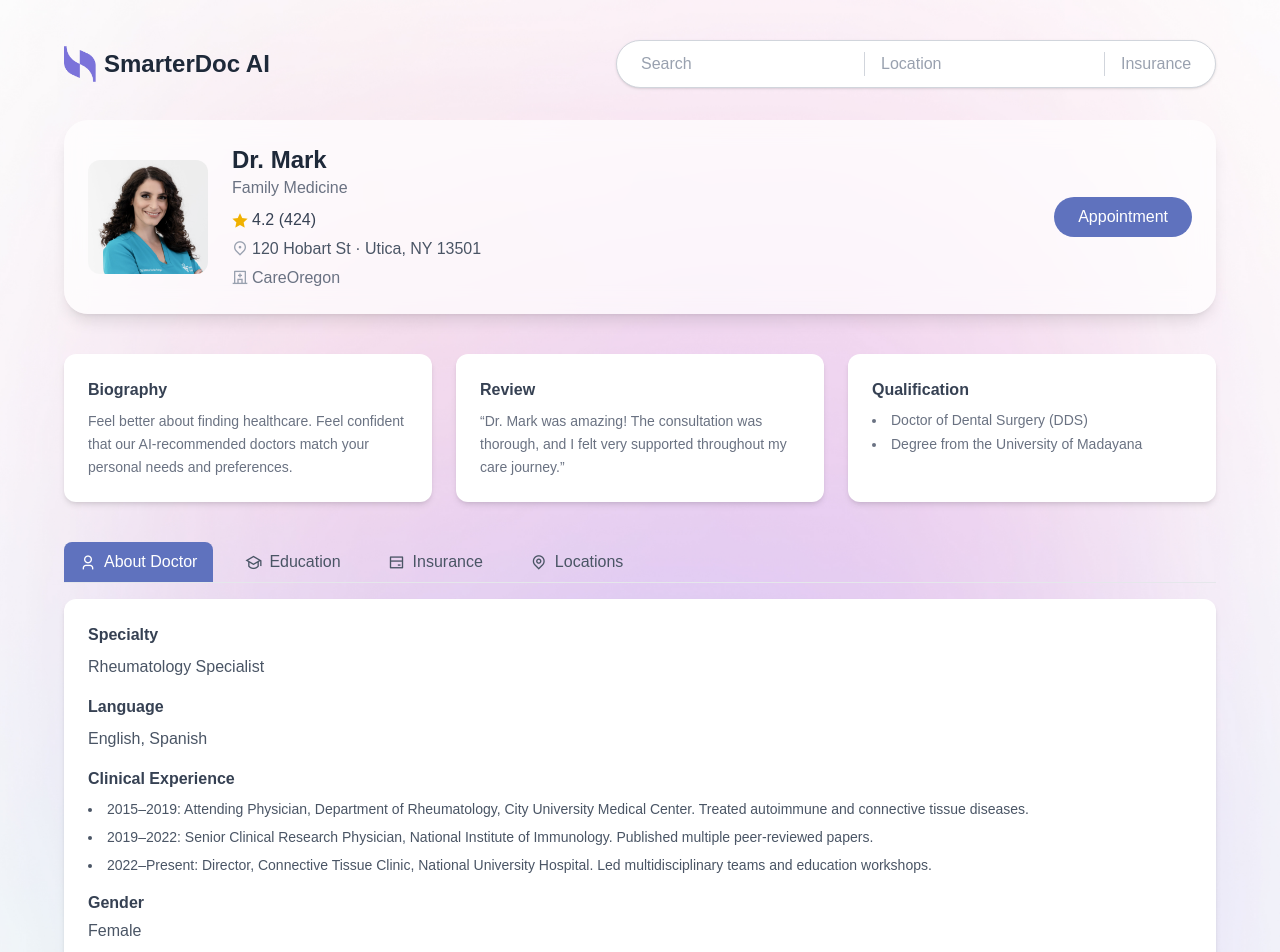
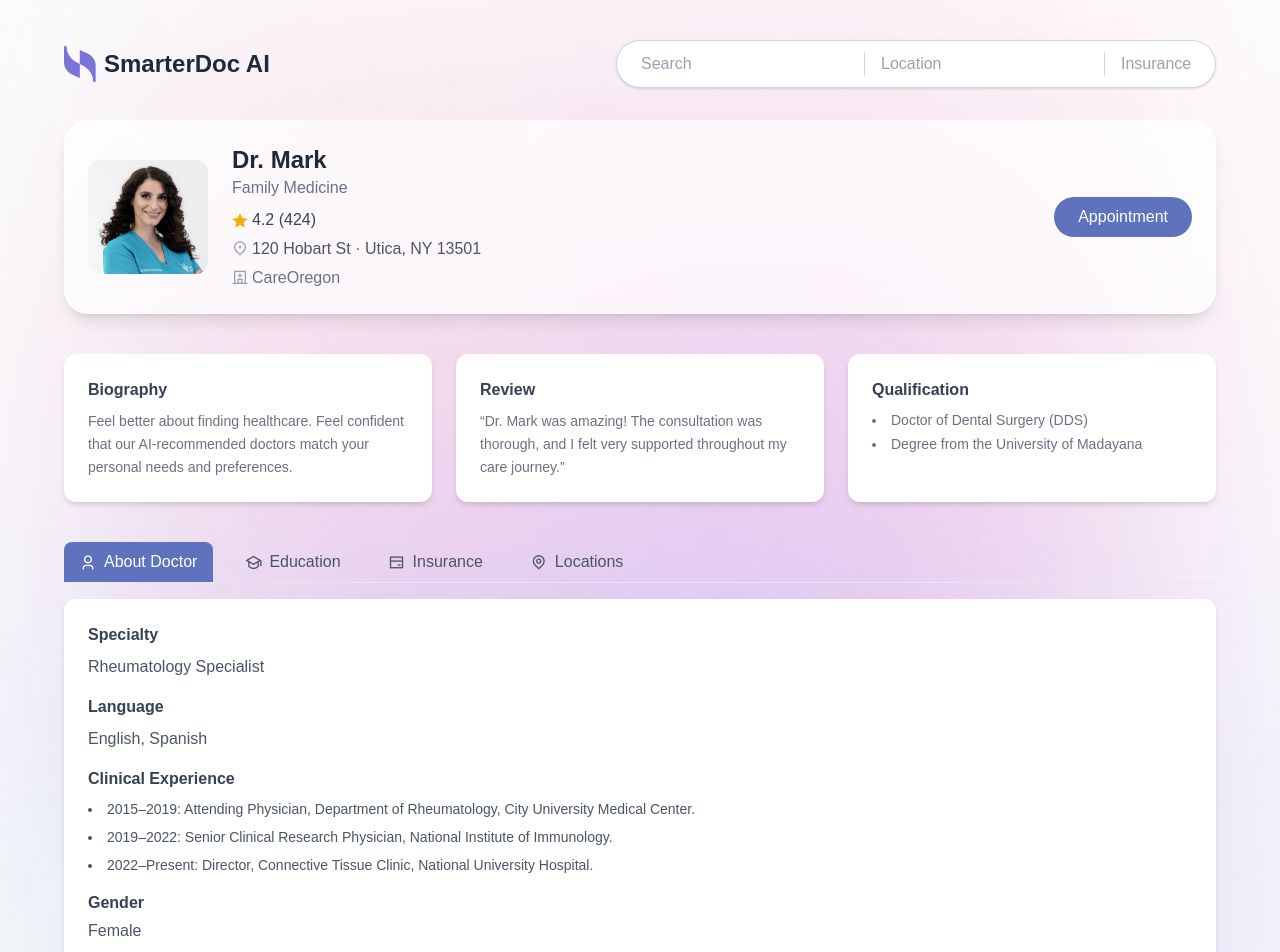
Before and after one commit to SmarterDoc-AI-Accelerate-2025/smarterdoc-frontend, a Next.js app: page /doctor-detail in a window 1280 px wide. Shown: the top 952 px of the page. Built offline with nearby package versions, Linux system fonts and the light colour scheme.

Commit message:
fix: doctor detail page dynamic params

```diff
--- a/src/app/doctor-detail/page.tsx
+++ b/src/app/doctor-detail/page.tsx
@@ -1,10 +1,25 @@
 "use client";
 export const dynamic = "force-dynamic";
-import { useState, useEffect } from "react";
+
+import { useState, useEffect, Suspense } from "react";
 import Image from "next/image";
 import { useSearchParams } from "next/navigation";
 
 export default function DoctorDetailPage() {
+  return (
+    <Suspense
+      fallback={
+        <div className="flex items-center justify-center h-screen">
+          <i className="ri-loader-4-line animate-spin text-3xl text-purple-600"></i>
+        </div>
+      }
+    >
+      <DoctorDetailPageContent />
+    </Suspense>
+  );
+}
+
+function DoctorDetailPageContent() {
   const searchParams = useSearchParams();
   const doctorId = searchParams.get("id");
   // eslint-disable-next-line @typescript-eslint/no-explicit-any
@@ -37,6 +52,15 @@ export default function DoctorDetailPage() {
         setDoctor(data);
       } catch (error) {
         console.error("Error fetching doctor detail:", error);
+        setDoctor({
+          name: "Dr. Mark",
+          specialty: "Family Medicine",
+          rating: 4.2,
+          reviews: 424,
+          address: "120 Hobart St · Utica, NY 13501",
+          insurance: "CareOregon",
+          img: "/doctor.png",
+        });
       } finally {
         setIsLoading(false);
       }
@@ -161,15 +185,10 @@ export default function DoctorDetailPage() {
 
       {/* Tab Section */}
       <section className="w-full max-w-6xl z-10">
-        {/* Tab Buttons */}
         <div className="flex items-center space-x-4 mb-4 border-b border-gray-200">
           {[
             { id: "about", label: "About Doctor", icon: "ri-user-3-line" },
-            {
-              id: "education",
-              label: "Education",
-              icon: "ri-graduation-cap-line",
-            },
+            { id: "education", label: "Education", icon: "ri-graduation-cap-line" },
             { id: "insurance", label: "Insurance", icon: "ri-bank-card-line" },
             { id: "locations", label: "Locations", icon: "ri-map-pin-line" },
           ].map((tab) => (
@@ -187,7 +206,6 @@ export default function DoctorDetailPage() {
           ))}
         </div>
 
-        {/* Tab Content */}
         <div className="bg-white rounded-xl shadow-md p-6">
           {activeTab === "about" && (
             <div>
@@ -195,24 +213,16 @@ export default function DoctorDetailPage() {
               <p className="text-gray-600 mb-4">Rheumatology Specialist</p>
               <h4 className="font-semibold text-gray-700 mb-2">Language</h4>
               <p className="text-gray-600 mb-4">English, Spanish</p>
-              <h4 className="font-semibold text-gray-700 mb-2">
-                Clinical Experience
-              </h4>
+              <h4 className="font-semibold text-gray-700 mb-2">Clinical Experience</h4>
               <ul className="list-disc list-inside text-gray-600 space-y-2 text-sm">
                 <li>
-                  2015–2019: Attending Physician, Department of Rheumatology,
-                  City University Medical Center. Treated autoimmune and
-                  connective tissue diseases.
+                  2015–2019: Attending Physician, Department of Rheumatology, City University Medical Center.
                 </li>
                 <li>
-                  2019–2022: Senior Clinical Research Physician, National
-                  Institute of Immunology. Published multiple peer-reviewed
-                  papers.
+                  2019–2022: Senior Clinical Research Physician, National Institute of Immunology.
                 </li>
                 <li>
-                  2022–Present: Director, Connective Tissue Clinic, National
-                  University Hospital. Led multidisciplinary teams and education
-                  workshops.
+                  2022–Present: Director, Connective Tissue Clinic, National University Hospital.
                 </li>
               </ul>
               <h4 className="font-semibold text-gray-700 mt-4 mb-1">Gender</h4>
@@ -223,28 +233,19 @@ export default function DoctorDetailPage() {
           {activeTab === "education" && (
             <div>
               <h4 className="font-semibold text-gray-700 mb-2">Education</h4>
-              <p className="text-gray-600 mb-4">
-                Doctor of Dental Surgery (DDS)
-              </p>
+              <p className="text-gray-600 mb-4">Doctor of Dental Surgery (DDS)</p>
               <h4 className="font-semibold text-gray-700 mb-2">Publications</h4>
               <p className="text-gray-600 mb-4">
-                Authored 5+ research papers in international journals on
-                autoimmune disorders and connective tissue diseases.
+                Authored 5+ research papers in international journals on autoimmune disorders and connective tissue diseases.
               </p>
-              <h4 className="font-semibold text-gray-700 mb-2">
-                Certification
-              </h4>
-              <p className="text-gray-600">
-                Licensed Medical Practitioner — USA, Canada
-              </p>
+              <h4 className="font-semibold text-gray-700 mb-2">Certification</h4>
+              <p className="text-gray-600">Licensed Medical Practitioner — USA, Canada</p>
             </div>
           )}
 
           {activeTab === "insurance" && (
             <div>
-              <h4 className="font-semibold text-gray-700 mb-2">
-                Insurance Accepted
-              </h4>
+              <h4 className="font-semibold text-gray-700 mb-2">Insurance Accepted</h4>
               <ul className="list-disc list-inside text-gray-600 text-sm space-y-1">
                 <li>Aetna</li>
                 <li>Blue Cross</li>
@@ -256,9 +257,7 @@ export default function DoctorDetailPage() {
 
           {activeTab === "locations" && (
             <div>
-              <h4 className="font-semibold text-gray-700 mb-2">
-                Clinic Locations
-              </h4>
+              <h4 className="font-semibold text-gray-700 mb-2">Clinic Locations</h4>
               <ul className="list-disc list-inside text-gray-600 text-sm space-y-1">
                 <li>120 Hobart St · Utica, NY 13501</li>
                 <li>50 Main St · Utica, NY 13501</li>
```
